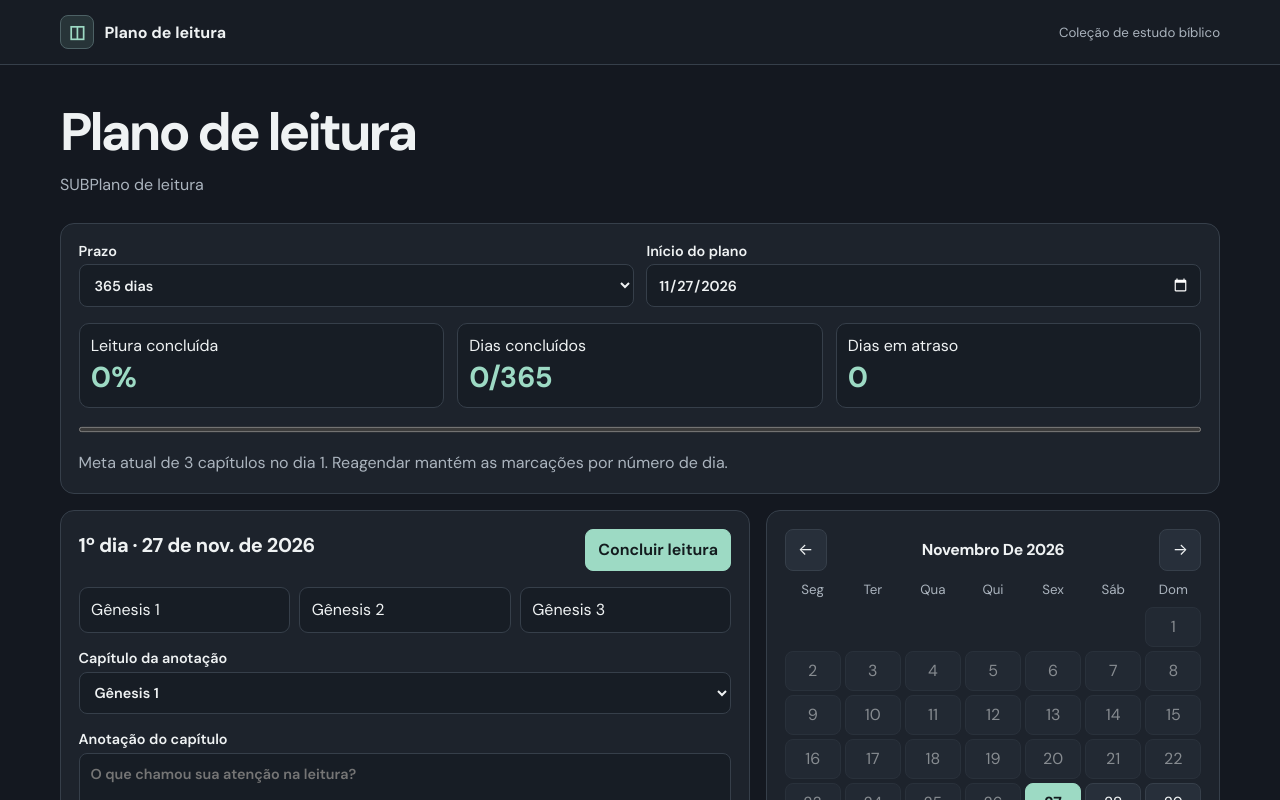
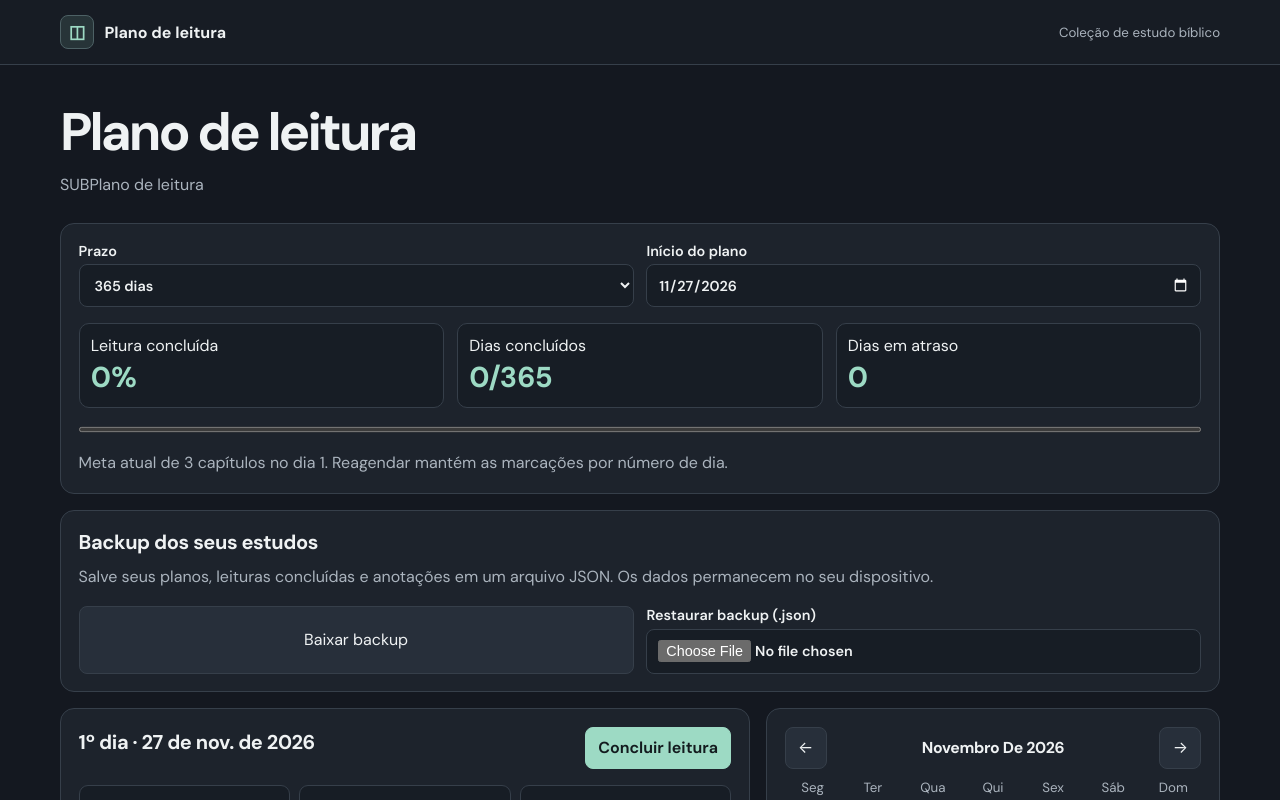
Before and after one commit to juniordev830/biblia-plano-de-leitura, a React (Vite) app: page / in a window 1280 px wide. Shown: the top 800 px of the page. Built offline with nearby package versions, Linux system fonts and the light colour scheme.

Commit message:
feat: integrar backup em src/App.tsx

```diff
--- a/src/App.tsx
+++ b/src/App.tsx
@@ -1,4 +1,6 @@
 import { useMemo, useState } from 'react';
+import type { ChangeEvent } from 'react';
+import { MAX_BACKUP_SIZE, parseBackup, serializeBackup } from './backup.ts';
 import { addDays, dateKey, monthDays } from './dates.ts';
 import { durations, makePlan, summarize } from './plan.ts';
 import type { Duration, ReadingPlan, ReadingState } from './plan.ts';
@@ -24,6 +26,7 @@ export default function App() {
   const [targetDate, setTargetDate] = useState('');
   const [monthView, setMonthView] = useState('');
   const [noteKey, setNoteKey] = useState('');
+  const [backupFeedback, setBackupFeedback] = useState<{ message: string; error: boolean } | null>(null);
   const byDate = useMemo(() => new Map(plan.map(entry => [entry.date, entry])), [plan]);
   const selected = byDate.get(targetDate) ?? byDate.get(today) ??
     plan.find(entry => !current.done[entry.day]) ?? plan[0];
@@ -55,6 +58,45 @@ export default function App() {
     });
   }
 
+  function exportData() {
+    try {
+      const backup = serializeBackup(state);
+      const url = URL.createObjectURL(new Blob([backup], { type: 'application/json' }));
+      const link = document.createElement('a');
+      link.href = url;
+      link.download = 'plano-leitura-backup-' + today + '.json';
+      document.body.appendChild(link);
+      link.click();
+      link.remove();
+      setTimeout(() => URL.revokeObjectURL(url), 1000);
+      setBackupFeedback({ message: 'Backup preparado para download.', error: false });
+    } catch {
+      setBackupFeedback({ message: 'Não foi possível exportar os dados atuais.', error: true });
+    }
+  }
+
+  async function importData(event: ChangeEvent<HTMLInputElement>) {
+    const file = event.target.files?.[0];
+    event.target.value = '';
+    if (!file) return;
+    try {
+      if (file.size > MAX_BACKUP_SIZE) throw new Error('O arquivo excede o limite de 1 MB.');
+      const imported = parseBackup(await file.text());
+      if (!window.confirm('Restaurar este backup? Os planos e anotações atuais serão substituídos.')) return;
+      setState(imported);
+      setDuration(durations.find(value => imported.plans[value]) ?? duration);
+      setTargetDate('');
+      setMonthView('');
+      setNoteKey('');
+      setBackupFeedback({ message: 'Backup restaurado. Confira seus planos e anotações.', error: false });
+    } catch (cause) {
+      setBackupFeedback({
+        message: cause instanceof Error ? cause.message : 'Não foi possível ler o backup.',
+        error: true,
+      });
+    }
+  }
+
   return <div className="stack">
     {error && <p role="alert" className="error">{error}</p>}
     <section className="panel stack" aria-label="Plano e metas">
@@ -82,6 +124,19 @@ export default function App() {
       </div>
       <progress value={stats.percent} max={100} aria-label="Percentual de capítulos lidos" />
       <p className="muted">Meta atual de {selected.chapters.length} capítulos no dia {selected.day}. Reagendar mantém as marcações por número de dia.</p>
+    </section>
+    <section className="panel stack" aria-label="Backup dos dados">
+      <div>
+        <h2>Backup dos seus estudos</h2>
+        <p className="muted">Salve seus planos, leituras concluídas e anotações em um arquivo JSON. Os dados permanecem no seu dispositivo.</p>
+      </div>
+      <div className="two collapse">
+        <button onClick={exportData}>Baixar backup</button>
+        <label>Restaurar backup (.json)
+          <input type="file" accept=".json,application/json" onChange={importData} />
+        </label>
+      </div>
+      {backupFeedback && <p role={backupFeedback.error ? 'alert' : 'status'} className={backupFeedback.error ? 'error' : 'muted'}>{backupFeedback.message}</p>}
     </section>
     <div className="split">
       <section className="panel stack">
```
